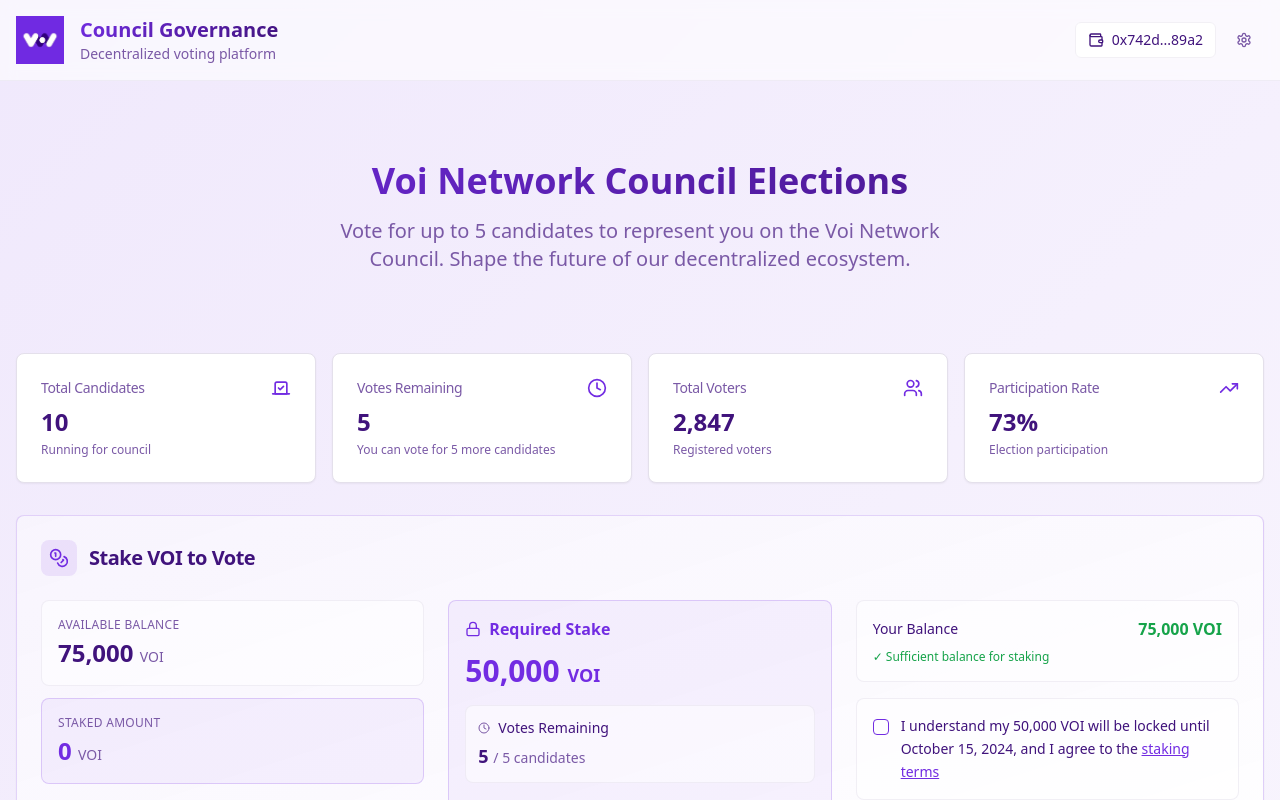
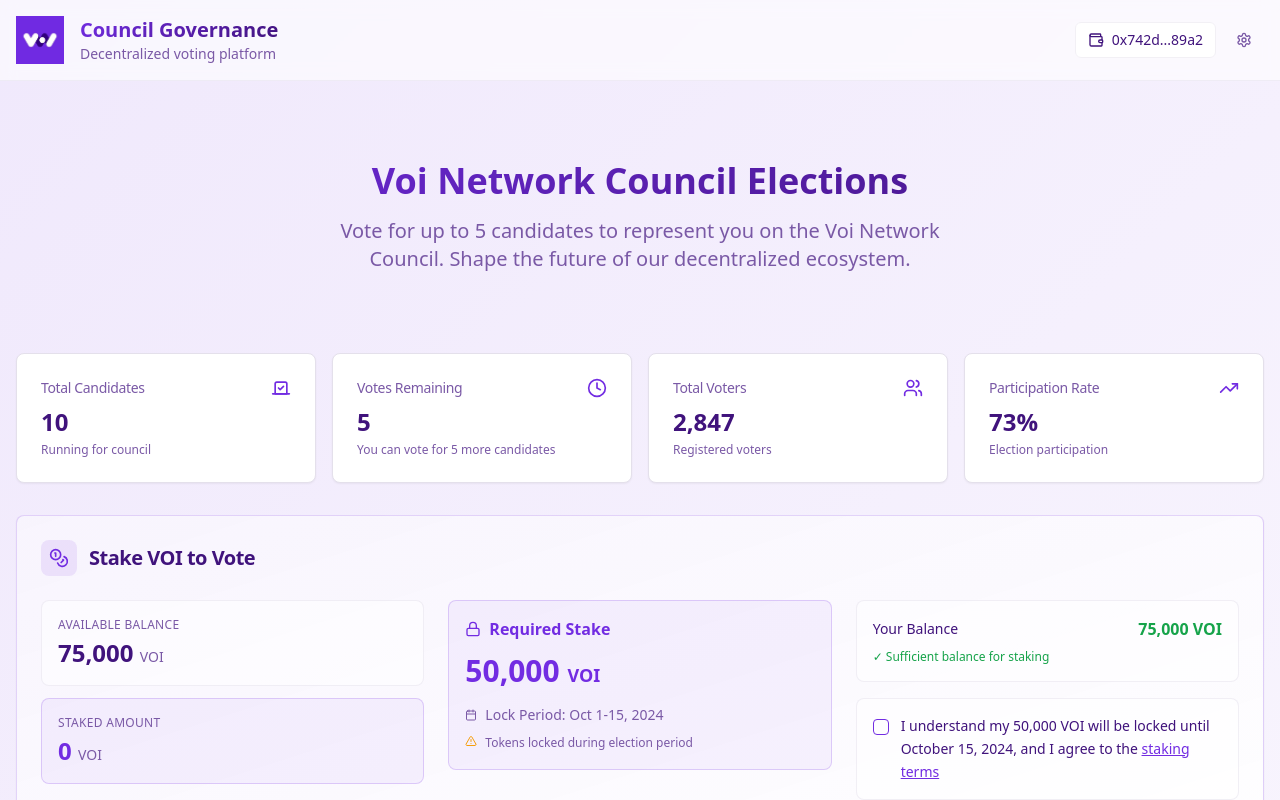
Before and after one commit to NautilusOSS/vgov, a React (Vite) app: page / in a window 1280 px wide. Both pictures are taken after a click on the button "Connect Wallet". Shown: the top 800 px of the page. Built offline with nearby package versions, Linux system fonts and the light colour scheme; the HTML template or start-up script is replaced by a standard one.

Commit message:
Add default vote count

```diff
--- a/src/components/CombinedStakingCard.tsx
+++ b/src/components/CombinedStakingCard.tsx
@@ -172,6 +172,7 @@ const CombinedStakingCard = ({
               </div>
               <p className="text-3xl font-bold text-primary mb-4">50,000 <span className="text-lg">VOI</span></p>
 
+              {isStaked && (
                 <div className="mb-4 p-3 rounded-lg bg-background/50 border border-border/50">
                   <div className="flex items-center gap-2 mb-1">
                     <Clock className="h-3 w-3 text-muted-foreground" />
@@ -179,6 +180,7 @@ const CombinedStakingCard = ({
                   </div>
                   <p className="text-lg font-bold">{votesRemaining} <span className="text-sm font-normal text-muted-foreground">/ 5 candidates</span></p>
                 </div>
+              )}
 
               <div className="space-y-2 text-sm text-muted-foreground">
                 <div className="flex items-center gap-2">
```
Lines whose indentation alone changed are shown as unchanged.
